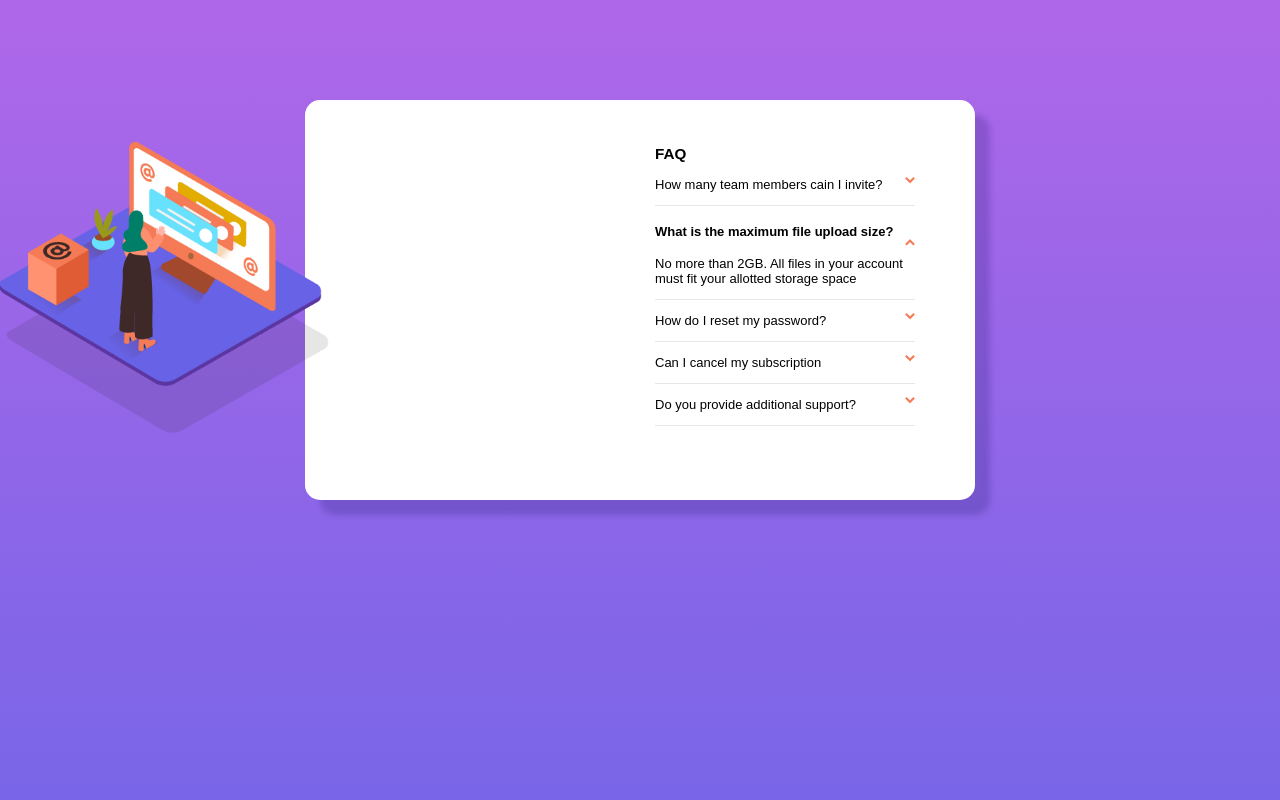
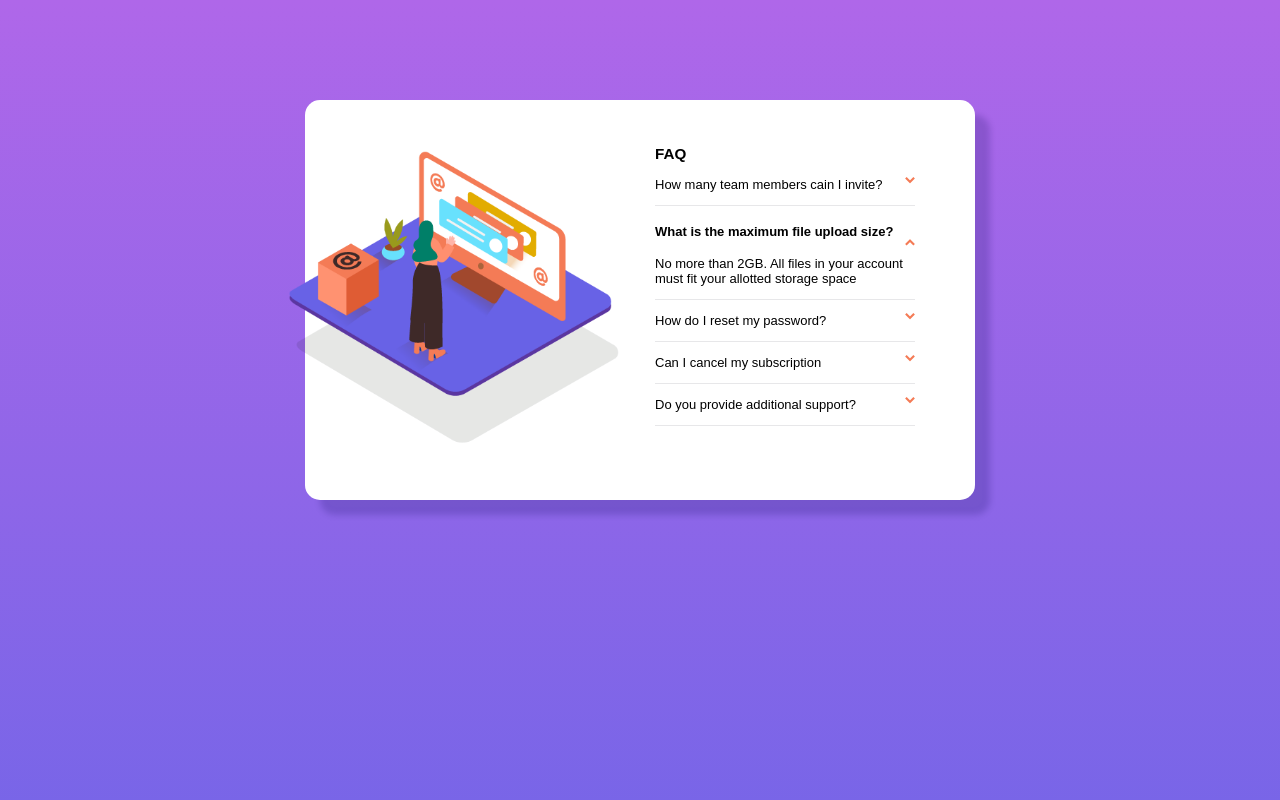
Before and after one commit to Yakoov/frontendMentor-accordion, a plain HTML site: page index.html in a window 1280 px wide. Shown: the top 800 px of the page. Drawn offline with Linux system fonts and the light colour scheme.

Commit message:
ajusted image position

```diff
--- a/code/code.css
+++ b/code/code.css
@@ -17,6 +17,7 @@ body{
     box-shadow: 15px 15px 6px hsla(240, 84%, 17%, 0.178);
     margin: auto;
     margin-top: 100px;
+    position: relative;
     /* padding-top: 16px; */
 }
 
@@ -46,8 +47,8 @@ div.text  >  p{
 }
 .MainImage{
     position: absolute;
-    top: 100px;
-    left: -35px;
+    top: 10px;
+    left: -50px;
 }
 
 
@@ -71,7 +72,7 @@ div.text  >  p{
     }
     .MainImage{
         position: absolute;
-        top: -120px;
+        top: -130px;
         width: 70%;
         left: 0;
         right: 0;
```
